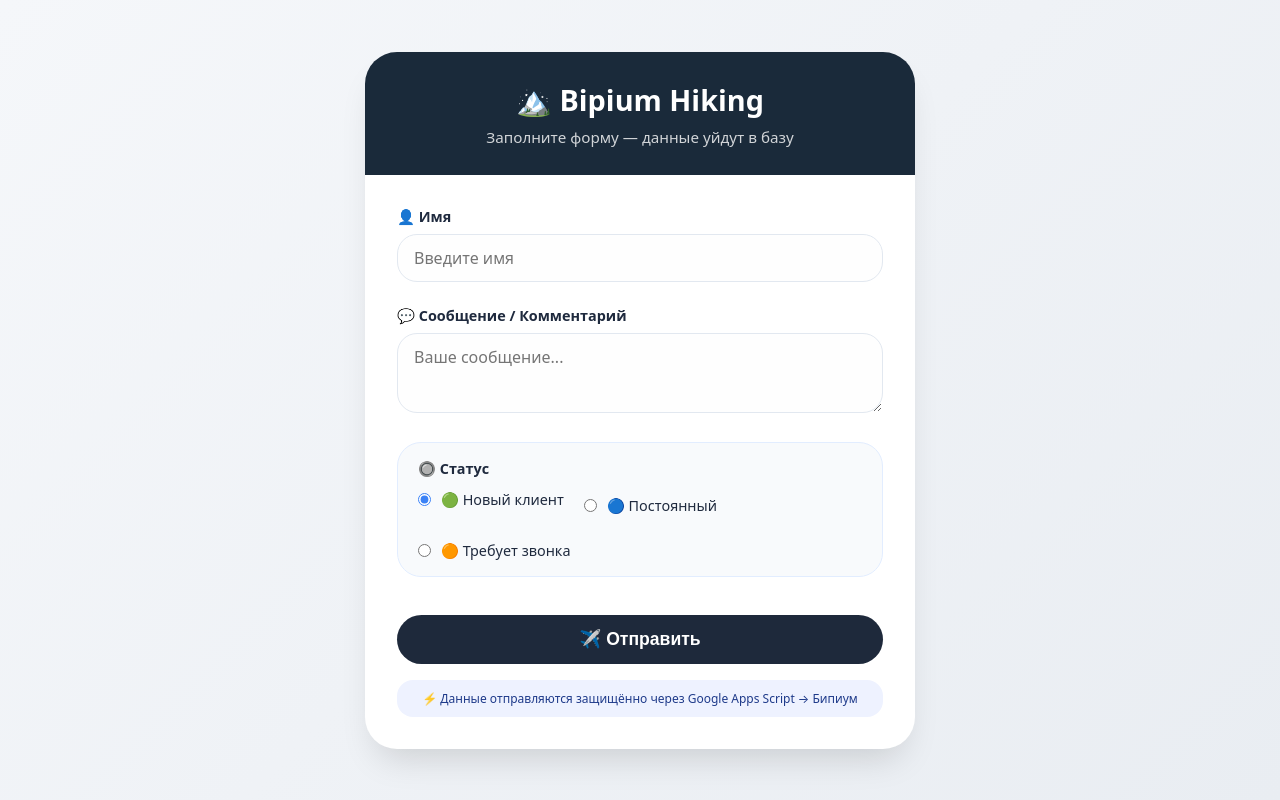
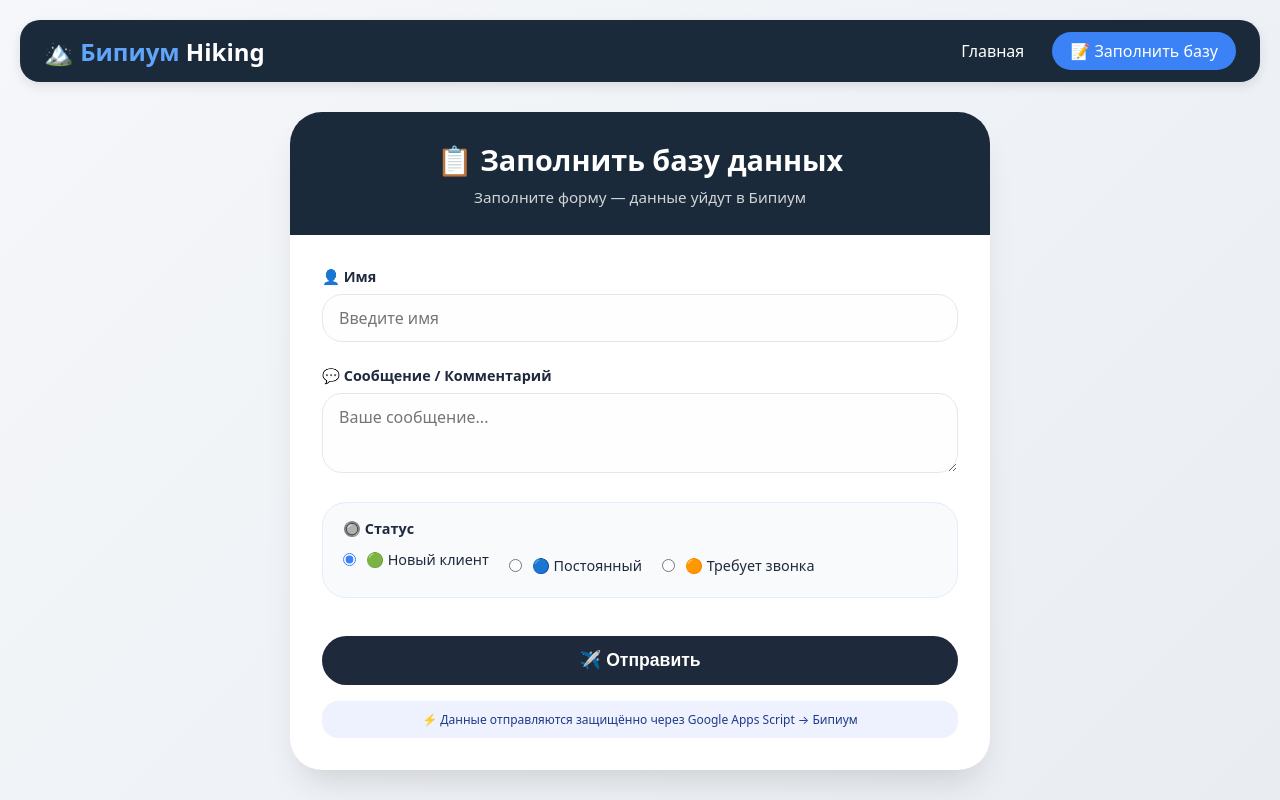
Before and after one commit to Andes19/bipium, a plain HTML site: page bipium_hiking.html in a window 1280 px wide. Drawn offline with Linux system fonts and the light colour scheme.

Commit message:
Update bipium_hiking.html

```diff
--- a/bipium_hiking.html
+++ b/bipium_hiking.html
@@ -3,185 +3,26 @@
 <head>
     <meta charset="UTF-8">
     <meta name="viewport" content="width=device-width, initial-scale=1.0, user-scalable=yes">
-    <title>Отправка в Бипиум</title>
-    <style>
-        * {
-            margin: 0;
-            padding: 0;
-            box-sizing: border-box;
-        }
-
-        body {
-            font-family: system-ui, -apple-system, 'Segoe UI', Roboto, 'Helvetica Neue', sans-serif;
-            background: linear-gradient(135deg, #f5f7fa 0%, #e9edf2 100%);
-            min-height: 100vh;
-            display: flex;
-            justify-content: center;
-            align-items: center;
-            padding: 20px;
-        }
-
-        .card {
-            max-width: 550px;
-            width: 100%;
-            background: white;
-            border-radius: 32px;
-            box-shadow: 0 20px 35px -12px rgba(0, 0, 0, 0.15);
-            overflow: hidden;
-        }
-
-        .header {
-            background: #1a2a3a;
-            color: white;
-            padding: 28px 32px;
-            text-align: center;
-        }
-
-        .header h1 {
-            font-size: 1.8rem;
-            font-weight: 600;
-        }
-
-        .header p {
-            margin-top: 8px;
-            opacity: 0.8;
-            font-size: 0.95rem;
-        }
-
-        .form-container {
-            padding: 32px;
-        }
-
-        .field-group {
-            margin-bottom: 24px;
-        }
-
-        label {
-            display: block;
-            font-weight: 600;
-            margin-bottom: 8px;
-            color: #1f2a3e;
-            font-size: 0.9rem;
-        }
-
-        input, textarea {
-            width: 100%;
-            padding: 12px 16px;
-            font-size: 1rem;
-            border: 1.5px solid #e2e8f0;
-            border-radius: 20px;
-            background: #fefefe;
-            transition: all 0.2s;
-            font-family: inherit;
-        }
-
-        input:focus, textarea:focus {
-            outline: none;
-            border-color: #3b82f6;
-            box-shadow: 0 0 0 3px rgba(59,130,246,0.2);
-        }
-
-        textarea {
-            resize: vertical;
-            min-height: 80px;
-        }
-
-        .status-group {
-            background: #f8fafc;
-            padding: 16px 20px;
-            border-radius: 24px;
-            margin-bottom: 28px;
-            border: 1px solid #e2edff;
-        }
-
-        .status-group label:first-child {
-            margin-bottom: 12px;
-        }
-
-        .status-option {
-            display: flex;
-            gap: 20px;
-            flex-wrap: wrap;
-        }
-
-        .status-option label {
-            font-weight: normal;
-            margin-bottom: 0;
-            cursor: pointer;
-            display: flex;
-            align-items: center;
-            gap: 6px;
-        }
-
-        input[type="radio"] {
-            width: auto;
-            margin-right: 4px;
-            accent-color: #3b82f6;
-        }
-
-        button {
-            width: 100%;
-            background: #1e293b;
-            color: white;
-            border: none;
-            padding: 14px;
-            font-size: 1.1rem;
-            font-weight: 600;
-            border-radius: 40px;
-            cursor: pointer;
-            transition: all 0.2s;
-            margin-top: 10px;
-        }
-
-        button:hover {
-            background: #0f172a;
-            transform: scale(0.98);
-        }
-
-        button:disabled {
-            opacity: 0.6;
-            cursor: not-allowed;
-        }
-
-        .message {
-            margin-top: 20px;
-            padding: 12px;
-            border-radius: 28px;
-            text-align: center;
-            font-size: 0.9rem;
-            font-weight: 500;
-        }
-
-        .success {
-            background: #dcfce7;
-            color: #15803d;
-            border-left: 4px solid #22c55e;
-        }
-
-        .error {
-            background: #fee2e2;
-            color: #b91c1c;
-            border-left: 4px solid #ef4444;
-        }
-
-        .info {
-            background: #eef2ff;
-            color: #1e3a8a;
-            font-size: 0.75rem;
-            margin-top: 16px;
-            text-align: center;
-            padding: 10px;
-            border-radius: 16px;
-        }
-    </style>
+    <title>Заполнить базу — Бипиум Hiking</title>
+    <link rel="stylesheet" href="style.css">
 </head>
 <body>
-<div class="card">
-    <div class="header">
-        <h1>🏔️ Bipium Hiking</h1>
-        <p>Заполните форму — данные уйдут в базу</p>
+
+    <div class="header-nav">
+        <a href="index.html" class="logo">🏔️ <span>Бипиум</span> Hiking</a>
+        <div class="nav-links">
+            <a href="index.html">Главная</a>
+            <a href="bipium_hiking.html" class="active">📝 Заполнить базу</a>
         </div>
-    <div class="form-container">
+    </div>
+
+    <div class="container">
+        <div class="page-header">
+            <h1>📋 Заполнить базу данных</h1>
+            <p>Заполните форму — данные уйдут в Бипиум</p>
+        </div>
+        <div class="content">
+
             <div class="field-group">
                 <label>👤 Имя</label>
                 <input type="text" id="name" placeholder="Введите имя" required>
@@ -236,15 +77,13 @@
             try {
                 const response = await fetch(WEBHOOK_URL, {
                     method: "POST",
-                mode: "no-cors",  // Важно! Обходит CORS
+                    mode: "no-cors",
                     headers: {
                         "Content-Type": "application/json",
                     },
                     body: JSON.stringify(payload),
                 });
 
-            // При mode: "no-cors" мы не можем прочитать ответ
-            // Поэтому просто показываем успех
                 showMessage("✅ Отправлено! Данные переданы в систему.", "success");
                 return true;
 
@@ -289,10 +128,10 @@
             submitBtn.innerHTML = originalText;
             submitBtn.disabled = false;
 
-        // Очищаем поля (опционально)
             document.getElementById("name").value = "";
             document.getElementById("message").value = "";
         });
     </script>
+
 </body>
 </html>
```
Lines whose indentation alone changed are shown as unchanged.
